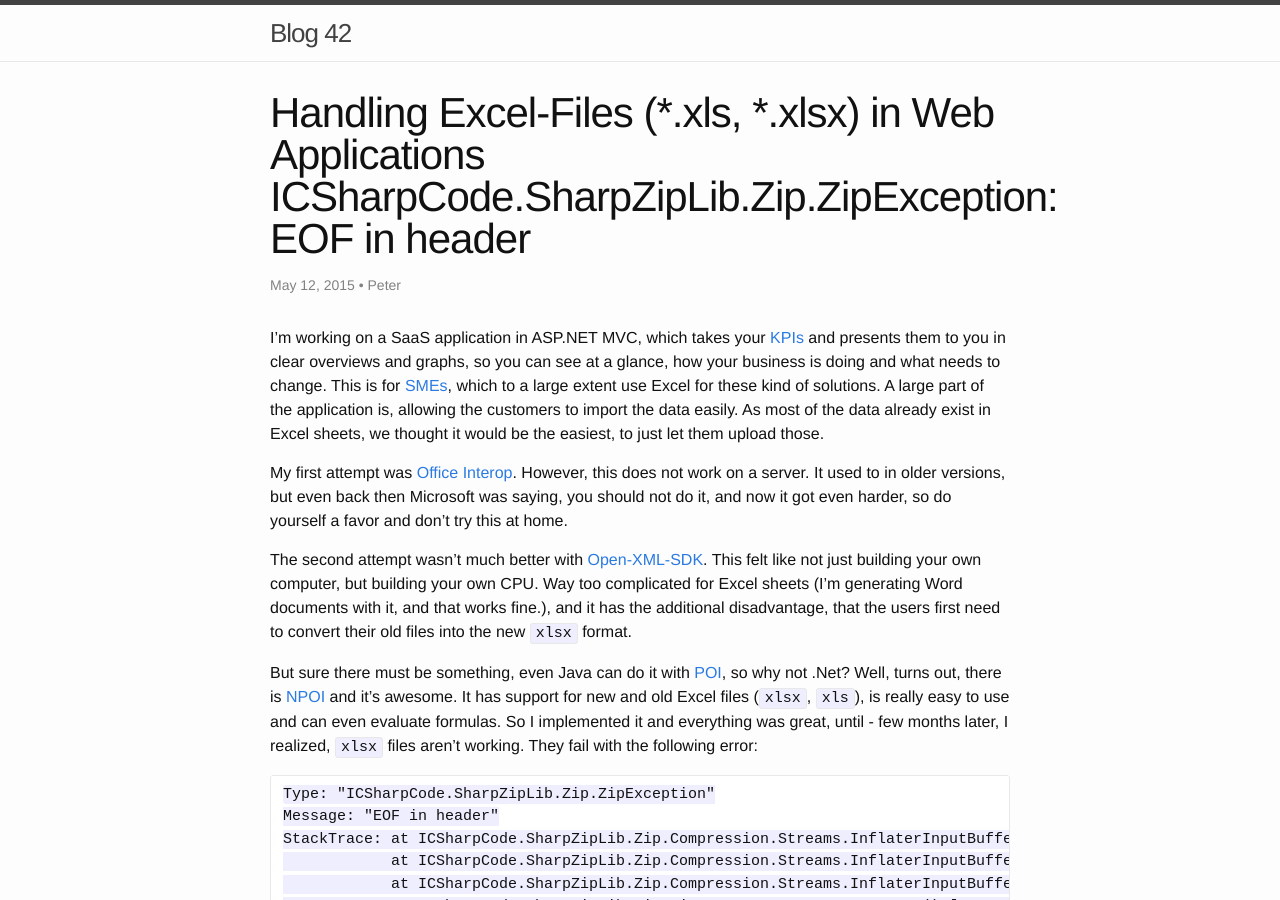
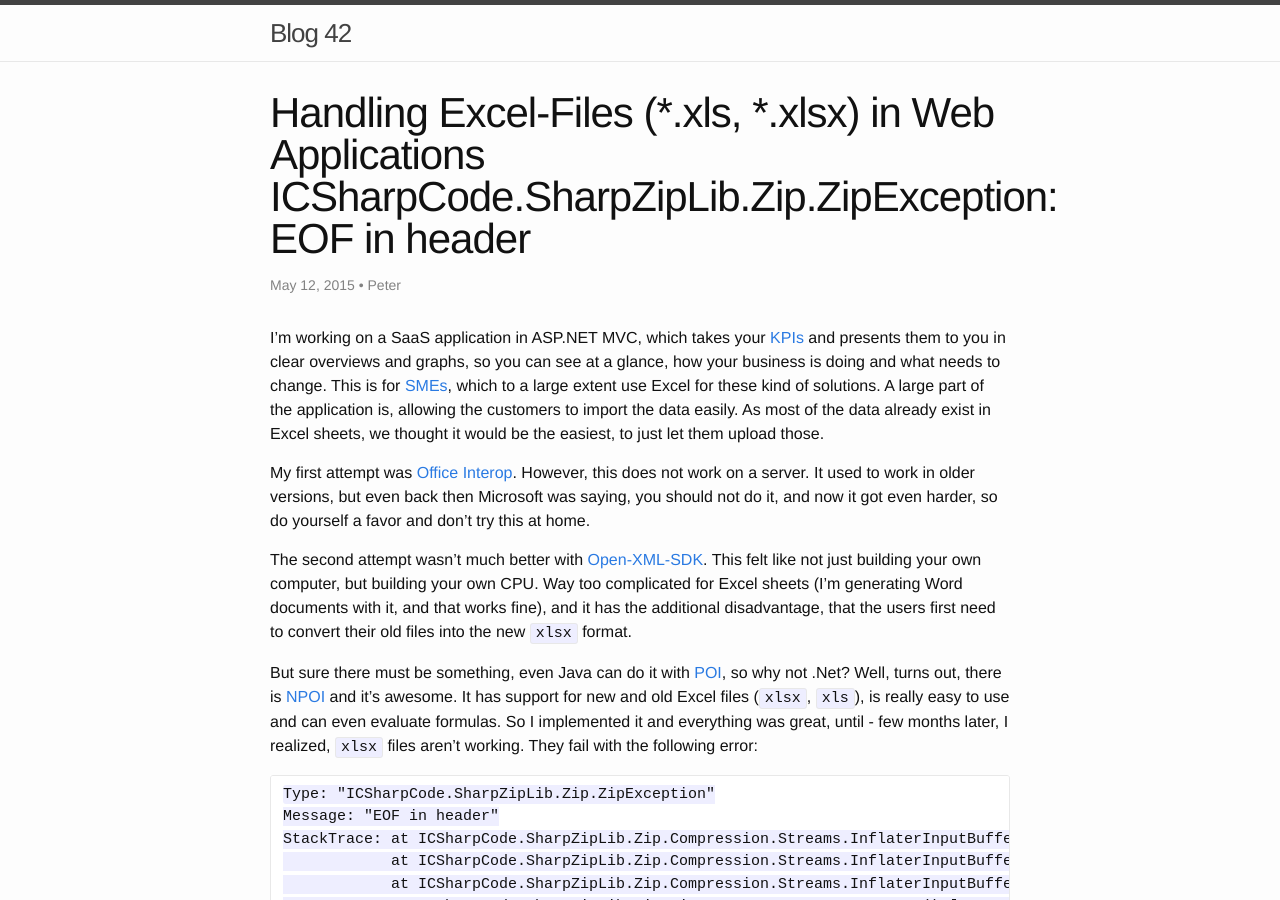
Before and after one commit to pgrm/pgrm.github.io, a Jekyll site: the page built from _posts/2015/2015-05-12-handling-excel-files-in-web-applications.markdown, in a window 1280 px wide and 900 px high. Built offline with Jekyll 4.4.1, drawn with Linux system fonts in a browser that asks for light colours; comment, search, counter and statistics services are not loaded; some of the changed text lies outside the part shown.

Commit message:
grammar / style fixes

```diff
--- a/_posts/2015/2015-05-12-handling-excel-files-in-web-applications.markdown
+++ b/_posts/2015/2015-05-12-handling-excel-files-in-web-applications.markdown
@@ -10,9 +10,9 @@
 
 I'm working on a SaaS application in ASP.NET MVC, which takes your [KPIs](http://en.wikipedia.org/wiki/Performance_indicator) and presents them to you in clear overviews and graphs, so you can see at a glance, how your business is doing and what needs to change. This is for [SMEs](http://en.wikipedia.org/wiki/Small_and_medium-sized_enterprises), which to a large extent use Excel for these kind of solutions. A large part of the application is, allowing the customers to import the data easily. As most of the data already exist in Excel sheets, we thought it would be the easiest, to just let them upload those.
 
-My first attempt was [Office Interop](https://msdn.microsoft.com/en-us/library/microsoft.office.interop.excel%28v=office.15%29.aspx). However, this does not work on a server. It used to in older versions, but even back then Microsoft was saying, you should not do it, and now it got even harder, so do yourself a favor and don't try this at home.
+My first attempt was [Office Interop](https://msdn.microsoft.com/en-us/library/microsoft.office.interop.excel%28v=office.15%29.aspx). However, this does not work on a server. It used to work in older versions, but even back then Microsoft was saying, you should not do it, and now it got even harder, so do yourself a favor and don't try this at home.
 
-The second attempt wasn't much better with [Open-XML-SDK](https://github.com/OfficeDev/Open-XML-SDK). This felt like not just building your own computer, but building your own CPU. Way too complicated for Excel sheets (I'm generating Word documents with it, and that works fine.), and it has the additional disadvantage, that the users first need to convert their old files into the new `xlsx` format.
+The second attempt wasn't much better with [Open-XML-SDK](https://github.com/OfficeDev/Open-XML-SDK). This felt like not just building your own computer, but building your own CPU. Way too complicated for Excel sheets (I'm generating Word documents with it, and that works fine), and it has the additional disadvantage, that the users first need to convert their old files into the new `xlsx` format.
 
 But sure there must be something, even Java can do it with [POI](https://poi.apache.org/), so why not .Net? Well, turns out, there is [NPOI](https://github.com/tonyqus/npoi) and it's awesome. It has support for new and old Excel files (`xlsx`, `xls`), is really easy to use and can even evaluate formulas. So I implemented it and everything was great, until - few months later, I realized, `xlsx` files aren't working. They fail with the following error:
 
```
Also changed, not shown: other parts of _posts/2015/2015-05-12-handling-excel-files-in-web-applications.markdown (+1 -1 lines).
